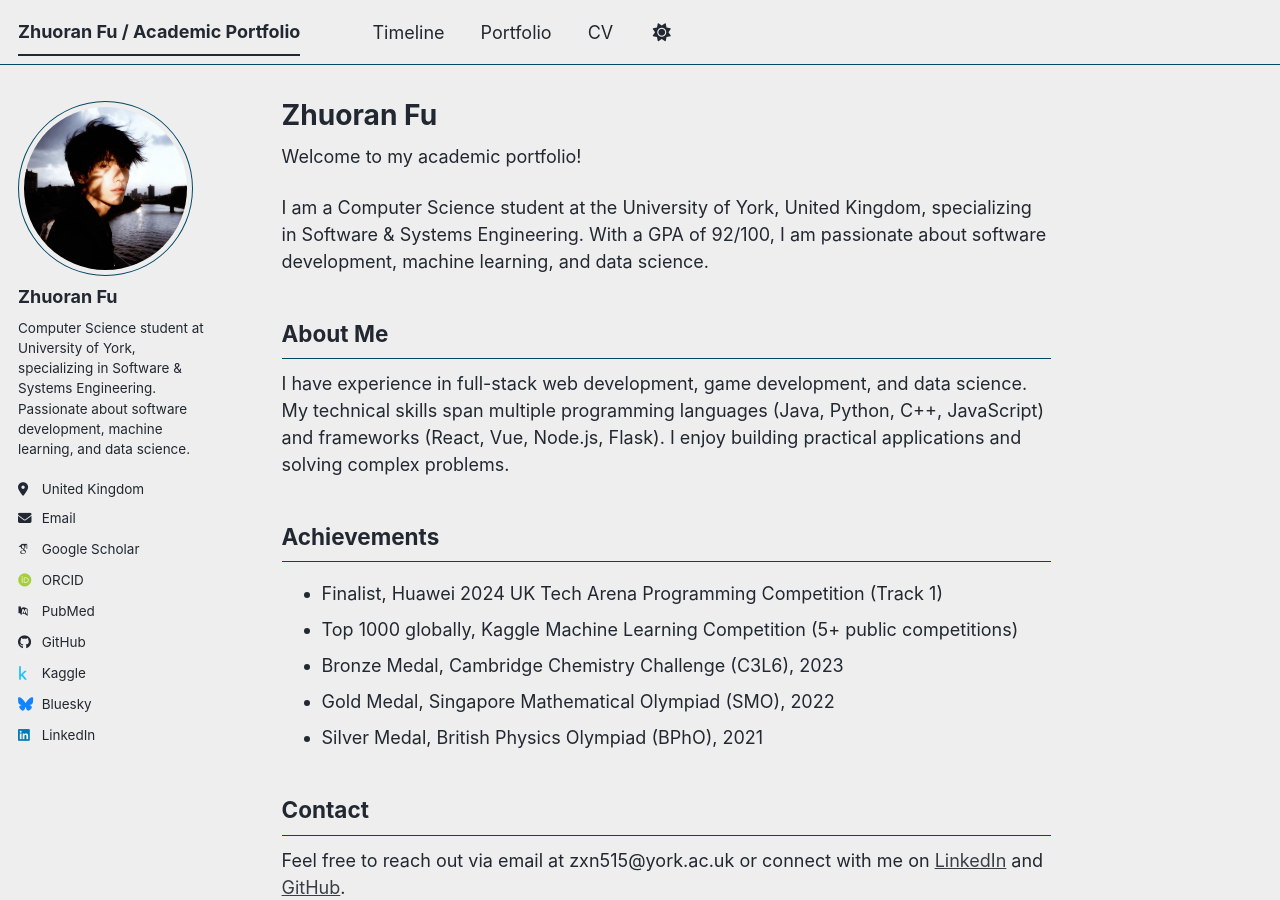
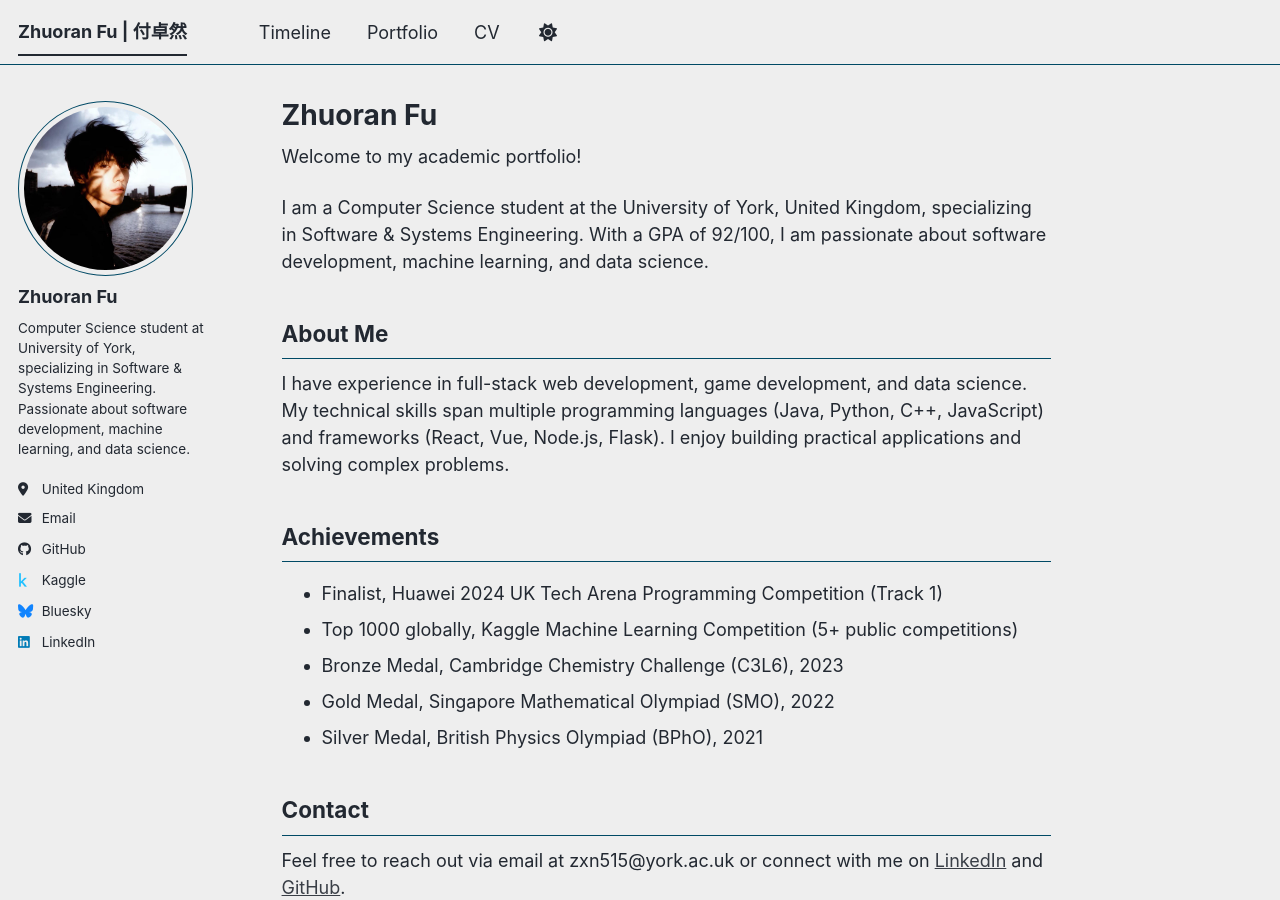
Before and after one commit to Jason-blips/Jason-blips.github.io, a Jekyll site: the page built from _pages/about.md, in a window 1280 px wide and 900 px high. Built offline with Jekyll 4.4.1, drawn with Linux system fonts in a browser that asks for light colours; some web fonts are replaced; a script bundle is joined from its source files by our own code; library files that are not in the unit come from our copies.

Commit message:
change id

```diff
--- a/_config.yml
+++ b/_config.yml
@@ -9,7 +9,7 @@
 # Basic Site Settings
 locale                   : "en-US"
 site_theme               : "air" # The available themes options are "default", "air", "sunrise", "mint", "dirt" and "contrast"
-title                    : "Zhuoran Fu / Academic Portfolio"
+title                    : "Zhuoran Fu | 付卓然"
 title_separator          : "-"
 name                     : &name "Zhuoran Fu"
 description              : &description "Computer Science Student at University of York | Software Engineering, Machine Learning & Data Science"   # Update this with a general description of your site, this is the default if not overridden by a page
@@ -34,13 +34,13 @@ author:
   # Academic websites
   academia         : # URL
   arxiv            : # URL - Update with the correct link to your profile
-  googlescholar    : "https://scholar.google.com/citations?user=PS_CX0AAAAAJ"
+  googlescholar    : # URL
   inspire-hep      : # URL
   impactstory      : # URL
-  orcid            : "https://orcid.org/yourorcidurl"
+  orcid            : # URL
   semantic         : # URL
   ssrn             : # URL
-  pubmed           : "https://www.ncbi.nlm.nih.gov/pubmed/?term=john+snow"
+  pubmed           : # URL
   researchgate     : # URL
   scopus           : # URL
   zotero           : # URL
--- a/_data/cv.json
+++ b/_data/cv.json
@@ -13,11 +13,6 @@
       "region": "United Kingdom"
     },
     "profiles": [
-      {
-        "network": "Google Scholar",
-        "username": "",
-        "url": "https://scholar.google.com/citations?user=PS_CX0AAAAAJ"
-      },
       {
         "network": "LinkedIn",
         "username": "zhuoran-fu-932867352",
```
